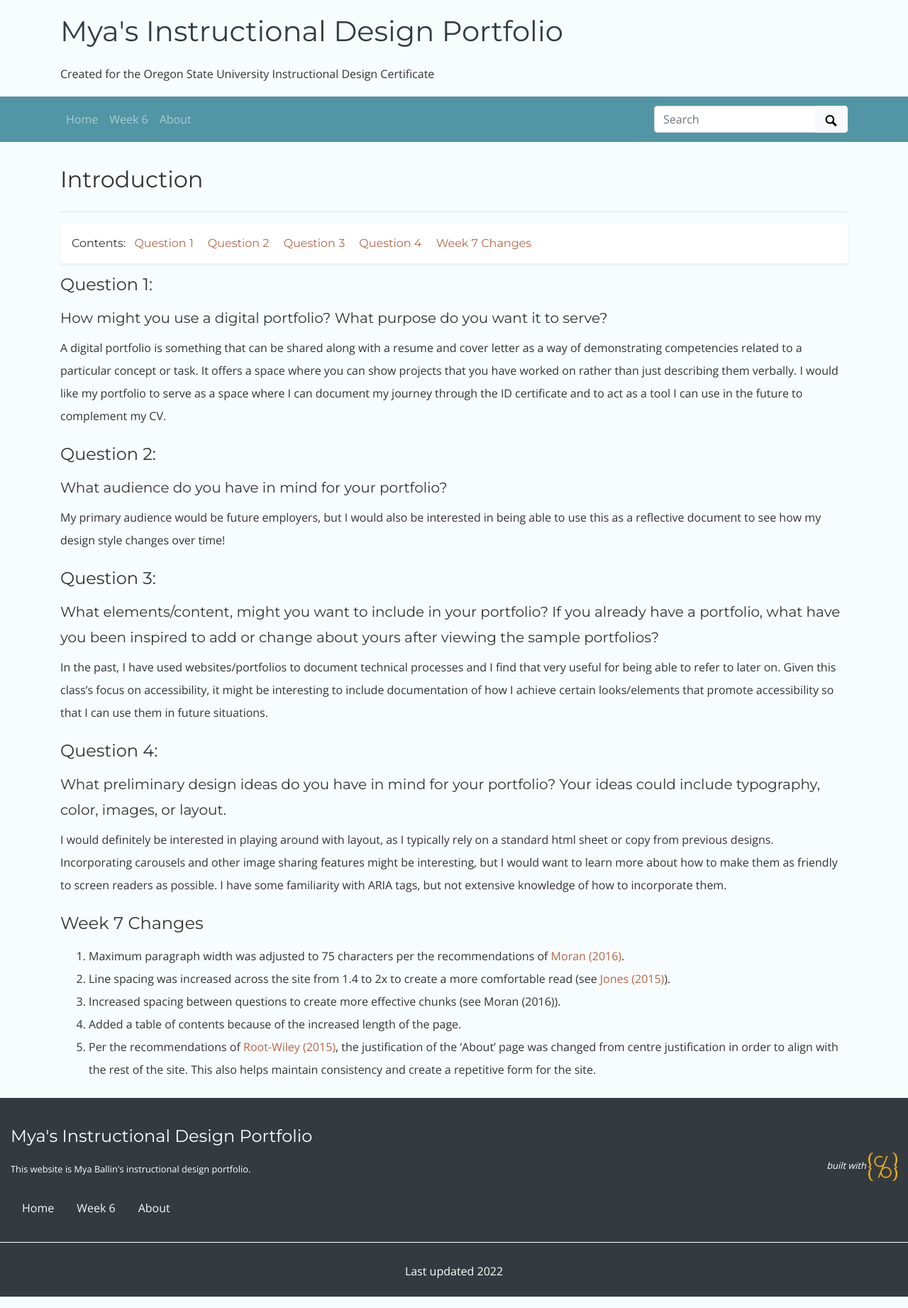
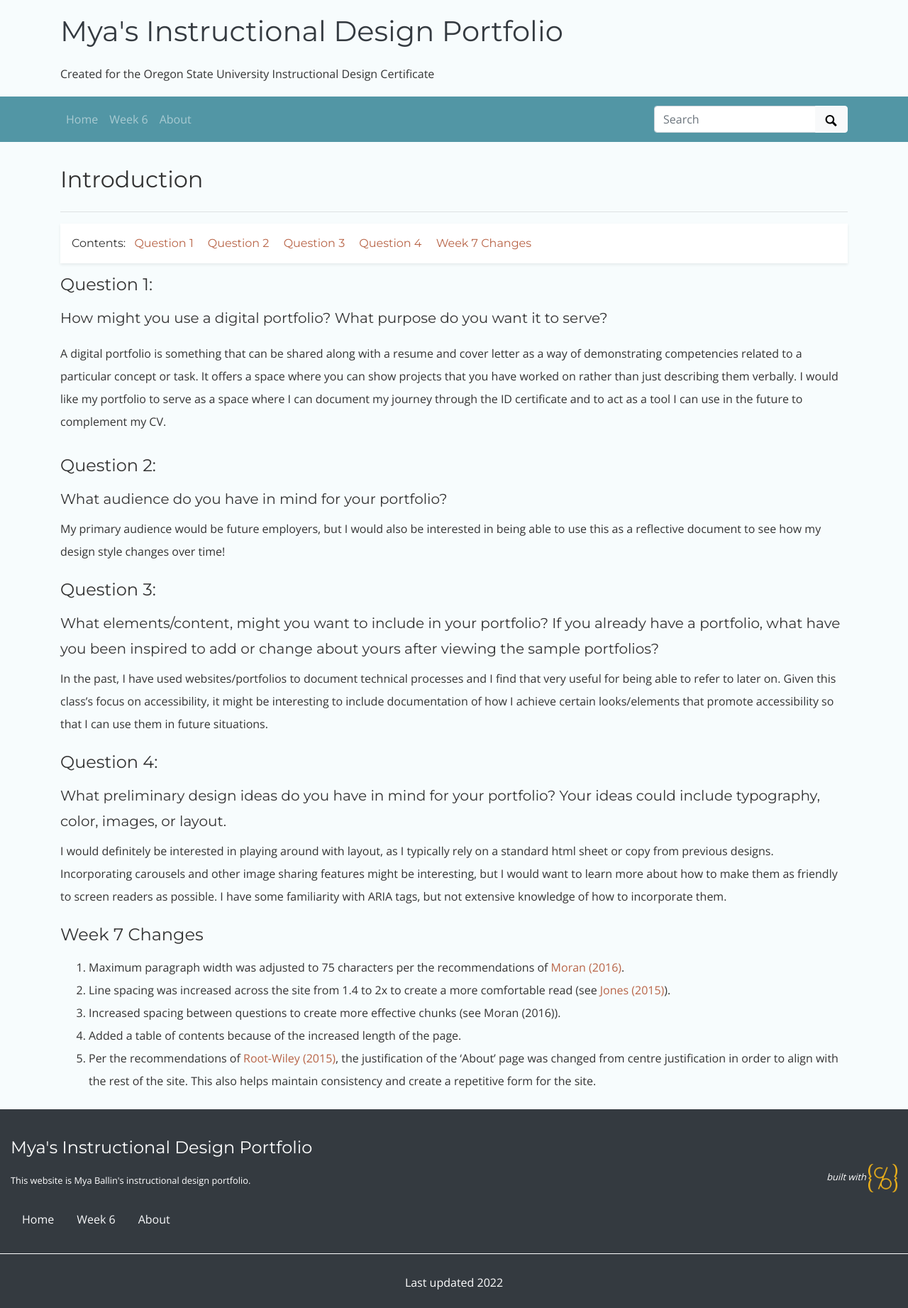
Before and after one commit to mxballin/instructional-design, a Jekyll site: the page built from pages/week7.md, in a window 1280 px wide. Shown: the whole page at 71% size. Built offline with Jekyll 4.4.1, drawn with Linux system fonts in a browser that asks for light colours; some web fonts are replaced.

Commit message:
Update week7.md

```diff
--- a/pages/week7.md
+++ b/pages/week7.md
@@ -13,9 +13,8 @@ permalink: /week7.html
 #### Question 1:
 ##### How might you use a digital portfolio? What purpose do you want it to serve?
 
-A digital portfolio is something that can be shared along with a resume and cover letter as a way of demonstrating competencies related to a particular concept or task.
-It offers a space where you can show projects that you have worked on rather than just describing them verbally.
-I would like my portfolio to serve as a space where I can document my journey through the ID certificate and to act as a tool I can use in the future to complement my CV.
+ <p class="py-2" style="width=75ch;">
+A digital portfolio is something that can be shared along with a resume and cover letter as a way of demonstrating competencies related to a particular concept or task. It offers a space where you can show projects that you have worked on rather than just describing them verbally. I would like my portfolio to serve as a space where I can document my journey through the ID certificate and to act as a tool I can use in the future to complement my CV. </p>
 
 
 
```
